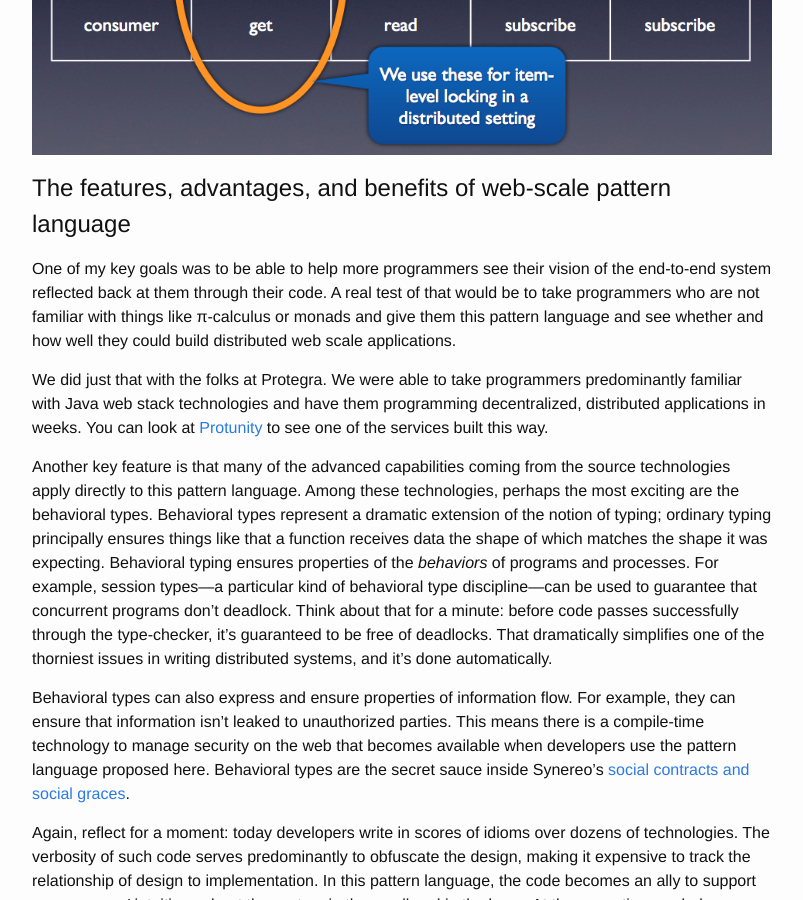
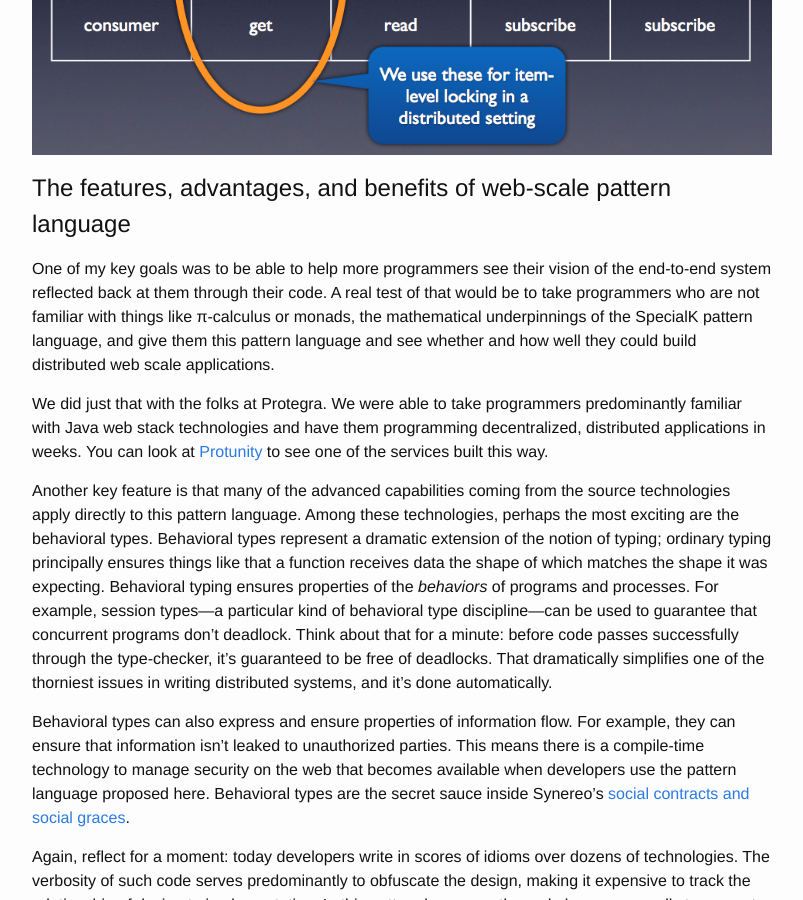
Before and after one commit to synereo/blog.synereo.com, a Jekyll site: the page built from index.html, in a window 1280 px wide and 900 px high, scrolled down 4300 px. Shown: the whole window, without its empty margins (238-1041 px from the left). Built offline with Jekyll 4.4.1, drawn with Linux system fonts in a browser that asks for light colours; the list of posts is cut into pages by our own code.

Commit message:
Clarified a reference

```diff
--- a/_posts/2015-03-17-specialk-kvdb.markdown
+++ b/_posts/2015-03-17-specialk-kvdb.markdown
@@ -62,7 +62,7 @@ The principal reason to organize things this way is because all the of modern pr
 
 ## The features, advantages, and benefits of web-scale pattern language
 
-One of my key goals was to be able to help more programmers see their vision of the end-to-end system reflected back at them through their code. A real test of that would be to take programmers who are not familiar with things like π-calculus or monads and give them this pattern language and see whether and how well they could build distributed web scale applications.
+One of my key goals was to be able to help more programmers see their vision of the end-to-end system reflected back at them through their code. A real test of that would be to take programmers who are not familiar with things like π-calculus or monads, the mathematical underpinnings of the SpecialK pattern language, and give them this pattern language and see whether and how well they could build distributed web scale applications.
 
 We did just that with the folks at Protegra. We were able to take programmers predominantly familiar with Java web stack technologies and have them programming decentralized, distributed applications in weeks. You can look at [Protunity](http://www.protunity.com) to see one of the services built this way.
 
```
